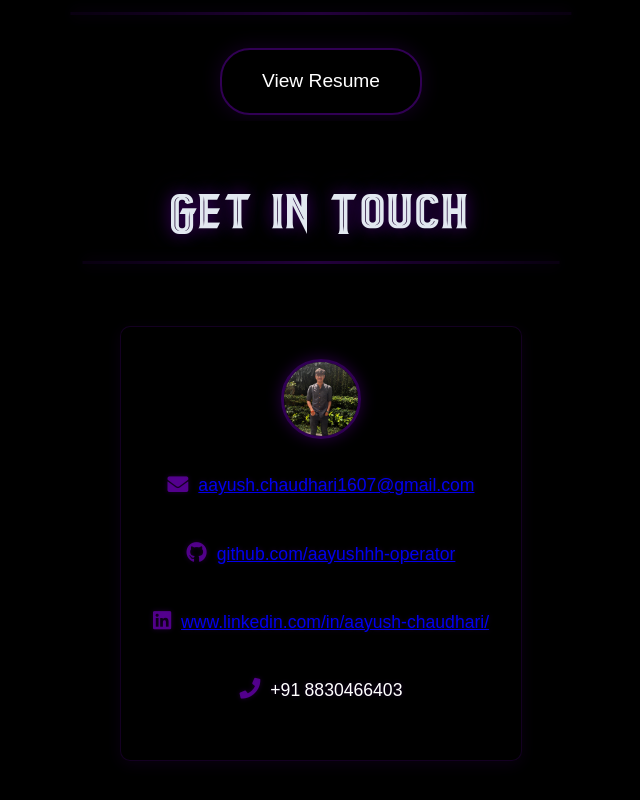
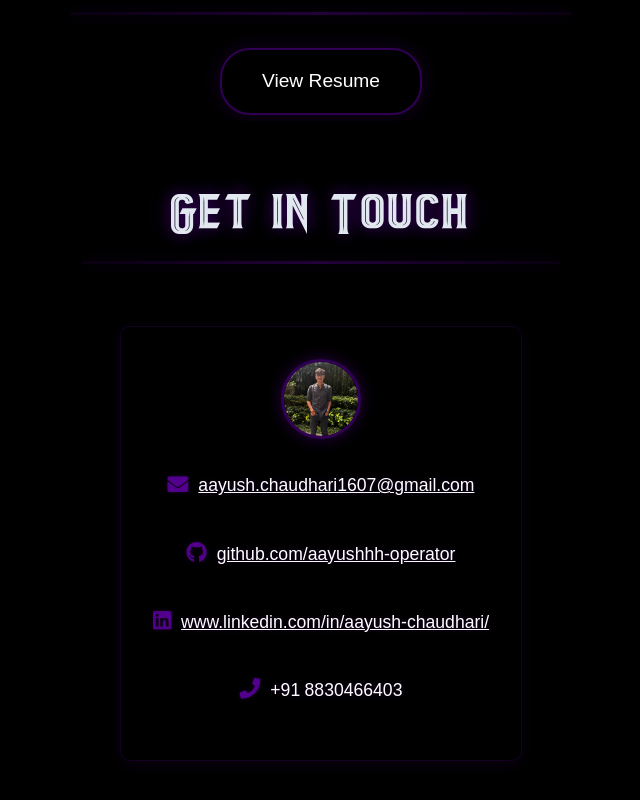
Before and after one commit to aayushhh-operator/Portfolio, a React (Create React App) app: page / in a window 1280 px wide. Shown: the part 4631-5431 px from the top of the page, without its empty margins (319-959 px from the left). Built offline with nearby package versions, Linux system fonts and the light colour scheme.

Commit message:
Update App.css

```diff
--- a/src/App.css
+++ b/src/App.css
@@ -932,3 +932,7 @@ section {
   padding: 2rem;
   margin-top: 3rem;
 }
+
+.links {
+  color: white;
+}
```
